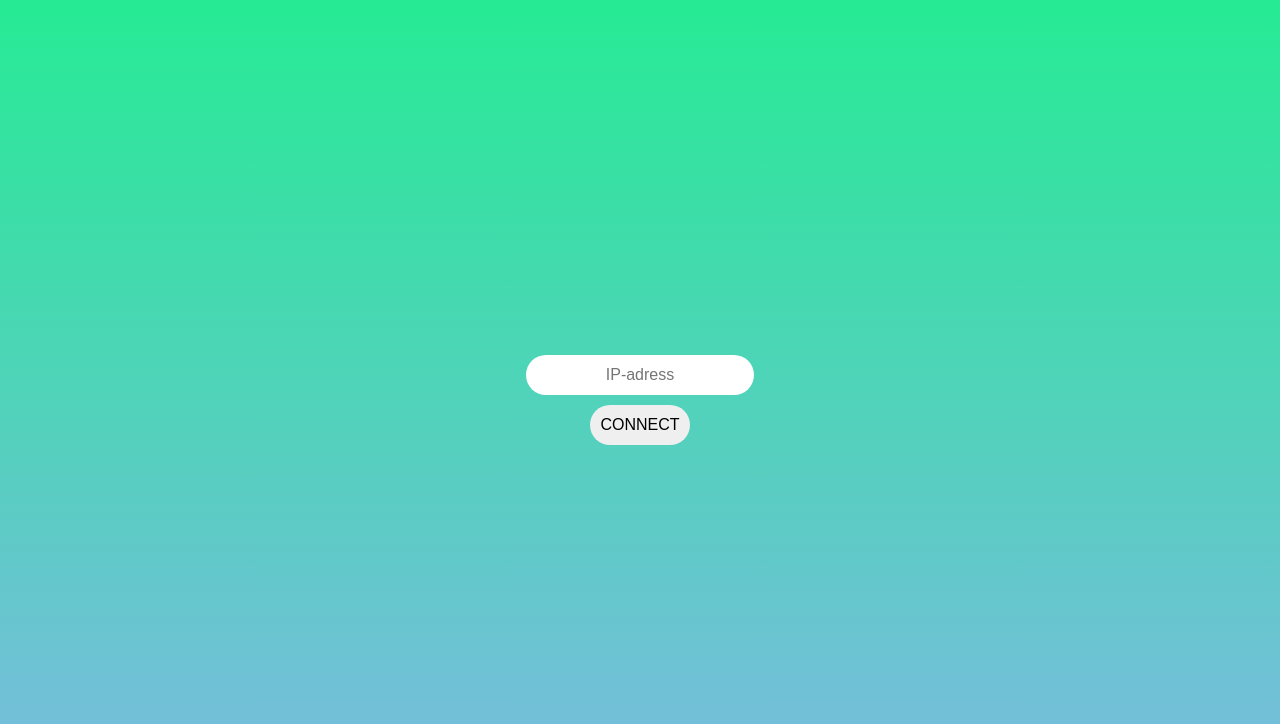
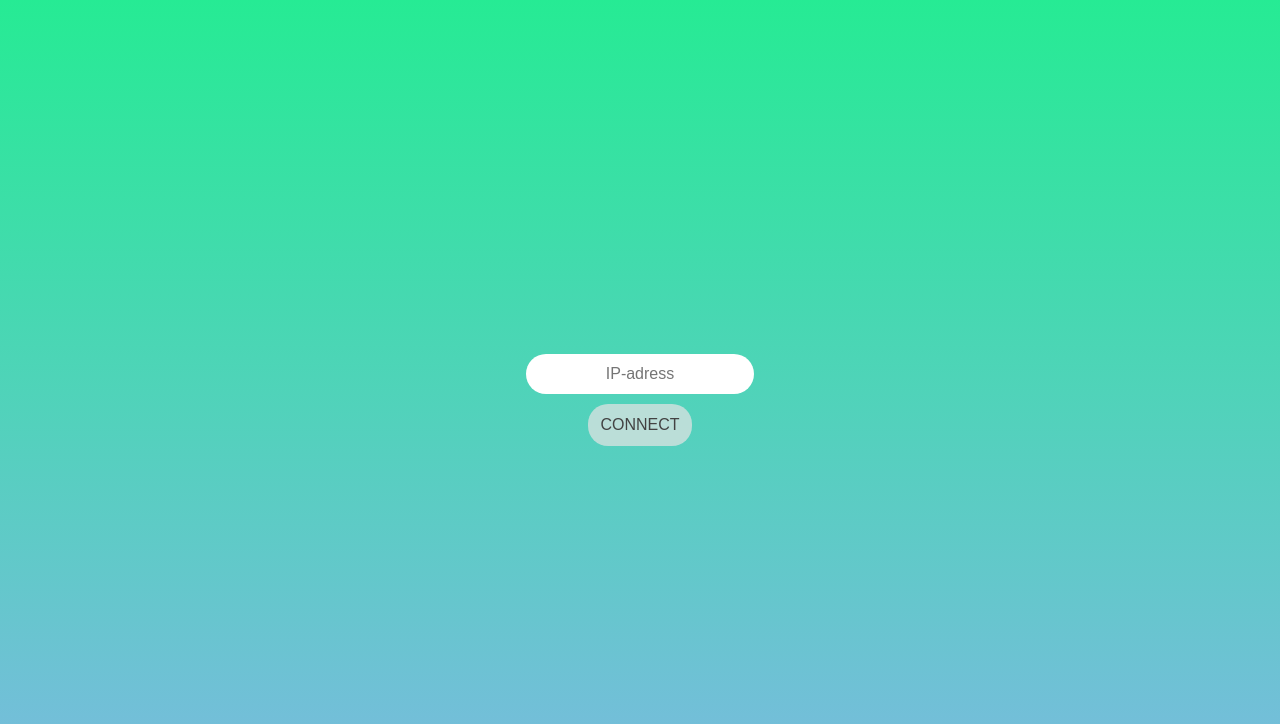
Before and after one commit to Disembleergon/NL2_Control-Panel, a React (Create React App) app: page / in a window 1280 px wide. Shown: the top 724 px of the page. Built offline with nearby package versions, Linux system fonts and the light colour scheme.

Commit message:
improved button in menu

```diff
--- a/src/client/styles/Menu.css
+++ b/src/client/styles/Menu.css
@@ -23,4 +23,8 @@
 
 .menuButton {
   cursor: pointer;
+  border: 1px solid transparent;
+  padding: 0.7rem;
+  background-color: rgba(228, 228, 228, 0.719);
+  color: rgb(66, 66, 66);
 }
```
